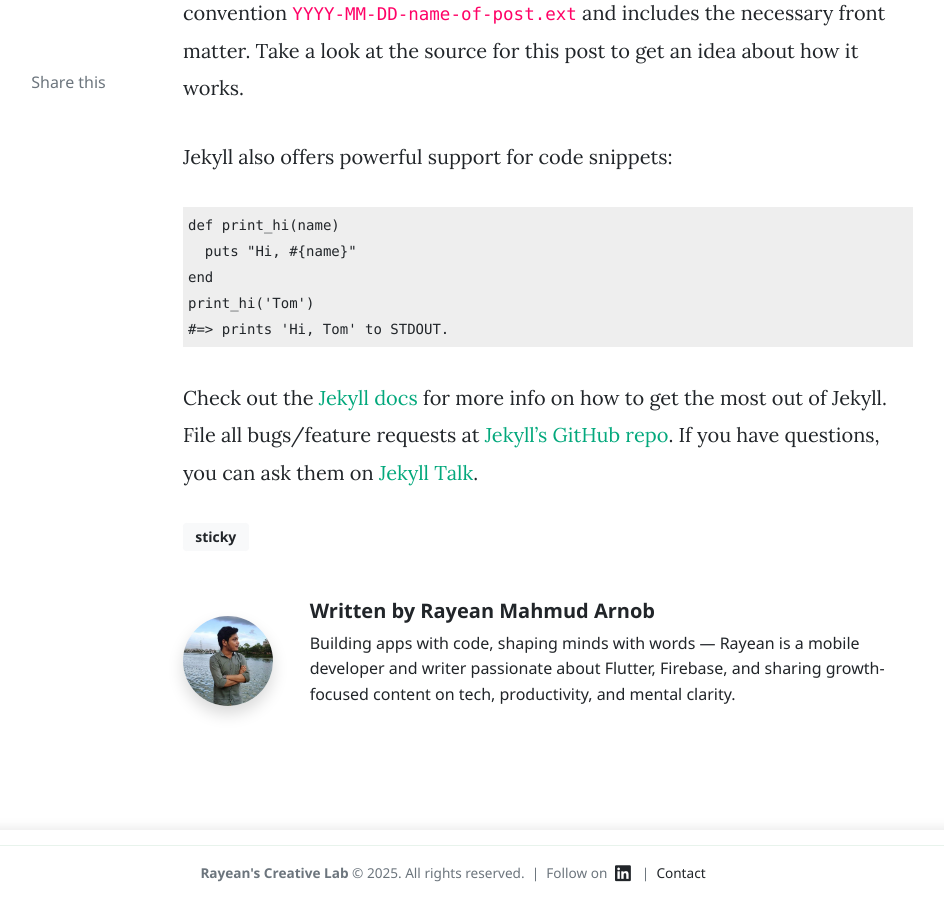
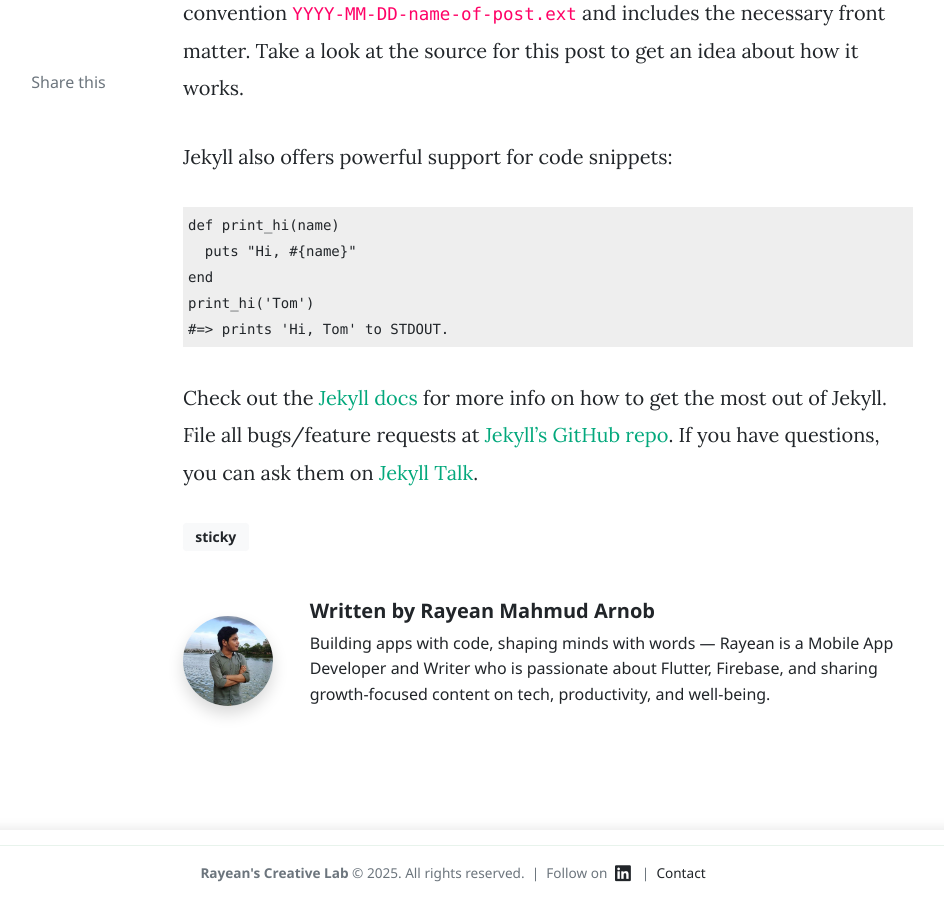
Before and after one commit to Rayean-Mahmud/rayean-mahmud.github.io, a Jekyll site: the page built from _posts/2019-02-04-welcome-to-jekyll.markdown, in a window 1280 px wide and 900 px high, scrolled down 643 px. Shown: the whole window, without its empty margins (187-1131 px from the left). Built offline with Jekyll 4.4.1, drawn with Linux system fonts in a browser that asks for light colours; nearby versions of some CDN libraries; comment, search, counter and statistics services are not loaded.

Commit message:
Update _config.yml

```diff
--- a/_config.yml
+++ b/_config.yml
@@ -23,7 +23,7 @@ authors:
   rayean:
     name: Rayean Mahmud Arnob
     avatar: /assets/images/avatar1.jpg
-    bio: "Building apps with code, shaping minds with words — Rayean is a mobile developer and writer passionate about Flutter, Firebase, and sharing growth-focused content on tech, productivity, and mental clarity."
+    bio: "Building apps with code, shaping minds with words — Rayean is a Mobile App Developer and Writer who is passionate about Flutter, Firebase, and sharing growth-focused content on tech, productivity, and well-being."
     site: https://github.com/Rayean-Mahmud
     email: rayean.dev@gmail.com
     github: https://github.com/Rayean-Mahmud
```
